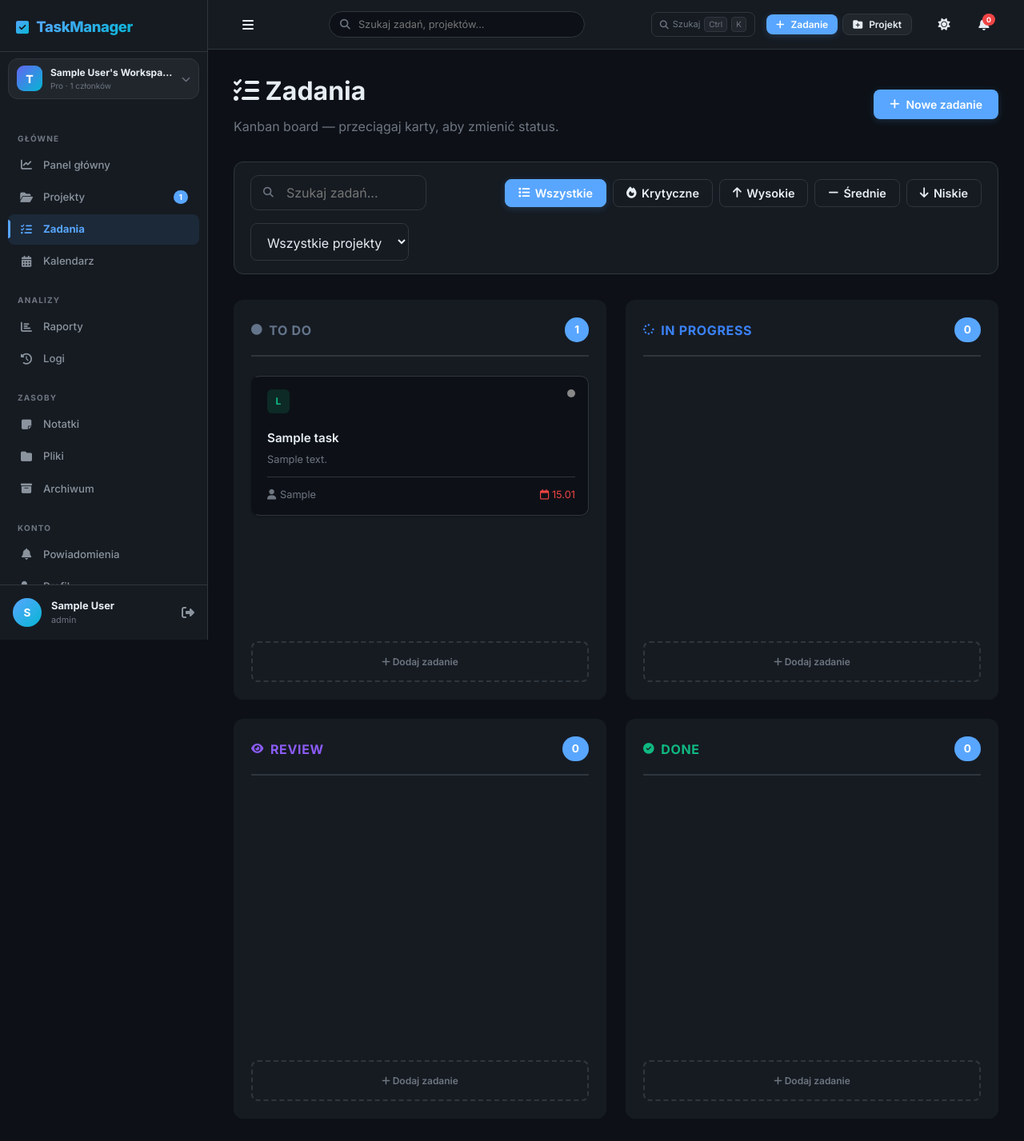
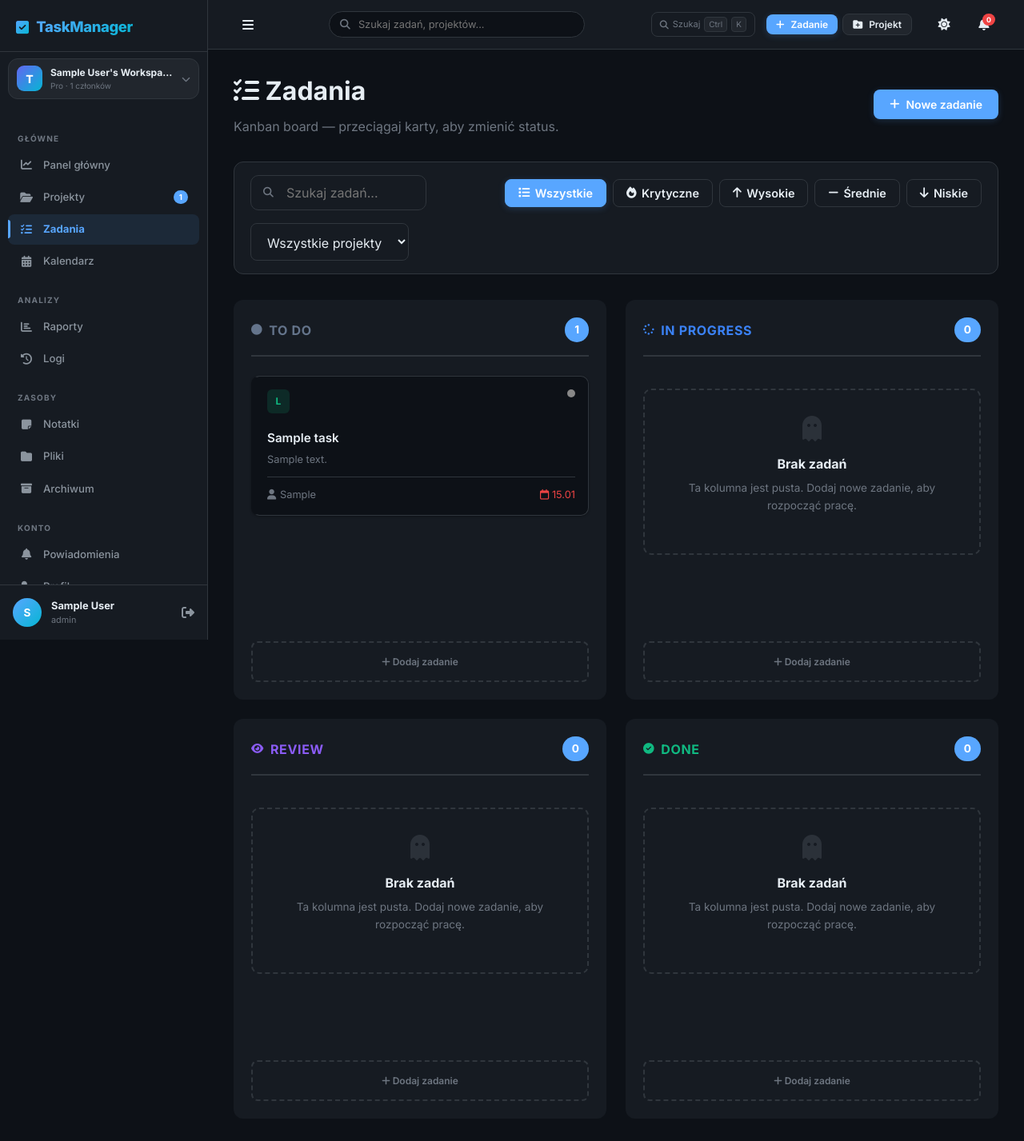
Before and after one commit to a62152253-ctrl/xcom, a PHP site: page /pages/tasks.php in a window 1280 px wide. Shown: the whole page at 80% size. Run offline with PHP 8.4, Linux system fonts and the light colour scheme; the visitor is signed in with stand-in values (Sample User, id 1); tables that the repository leaves empty hold one stand-in row (values such as "Sample post"); data that the repository does not hold is empty.

Commit message:
fix: resolve password reset email bug and add Kanban empty states
- Uncommented `send_email` in `auth/forgot-password.php` to restore password reset functionality.
- Added premium empty state UI for empty Kanban columns in `pages/tasks.php` per user preference.

Co-authored-by: a62152253-ctrl <238953350+a62152253-ctrl@users.noreply.github.com>

```diff
--- a/auth/forgot-password.php
+++ b/auth/forgot-password.php
@@ -44,8 +44,8 @@ if ($_SERVER['REQUEST_METHOD'] === 'POST') {
                     $stmt_update = $db->prepare("UPDATE users SET password_reset_token = ?, password_reset_expires = ? WHERE id = ?");
                     $stmt_update->execute([$reset_token, $expires_at, $user['id']]);
 
-                    // TODO: Send email with reset link
-                    // send_email($email, 'Reset hasła', "Kliknij: /auth/forgot-password.php?step=reset&token=$reset_token");
+                    // Send email with reset link
+                    send_email($email, 'Reset hasła', "Kliknij: /auth/forgot-password.php?step=reset&token=$reset_token");
 
                     log_activity($user['id'], 'password_reset_request', 'Password reset requested');
                     $success = 'Jeśli konto istnieje, wyślemy Ci link do resetowania hasła.';
--- a/pages/tasks.php
+++ b/pages/tasks.php
@@ -371,6 +371,13 @@ foreach ($all_tasks as $t) {
             <span class="kanban-count" id="count-<?= str_replace(' ', '-', strtolower($status)) ?>"><?= count($cards) ?></span>
         </div>
 
+        <?php if (empty($cards)): ?>
+        <div class="empty-state" style="margin-top: 1rem; padding: 2rem; border: 2px dashed var(--border-color); border-radius: 10px; background: transparent;">
+            <i class="fa-solid fa-ghost" style="font-size: 2rem; color: var(--text-muted); margin-bottom: 1rem;"></i>
+            <h4 style="color: var(--text-primary); margin-bottom: 0.5rem;">Brak zadań</h4>
+            <p style="color: var(--text-muted); font-size: 0.85rem; margin-bottom: 1rem;">Ta kolumna jest pusta. Dodaj nowe zadanie, aby rozpocząć pracę.</p>
+        </div>
+        <?php else: ?>
         <?php foreach ($cards as $c): ?>
         <div class="kanban-card" draggable="true" id="task-<?= (int)$c['id'] ?>"
              data-id="<?= (int)$c['id'] ?>" data-status="<?= sanitize($c['status']) ?>"
@@ -406,6 +413,7 @@ foreach ($all_tasks as $t) {
             </div>
         </div>
         <?php endforeach; ?>
+        <?php endif; ?>
 
         <button class="kanban-add-btn" onclick="openAddTaskModal('<?= sanitize($status) ?>')">
             <i class="fa-solid fa-plus"></i> Dodaj zadanie
```
